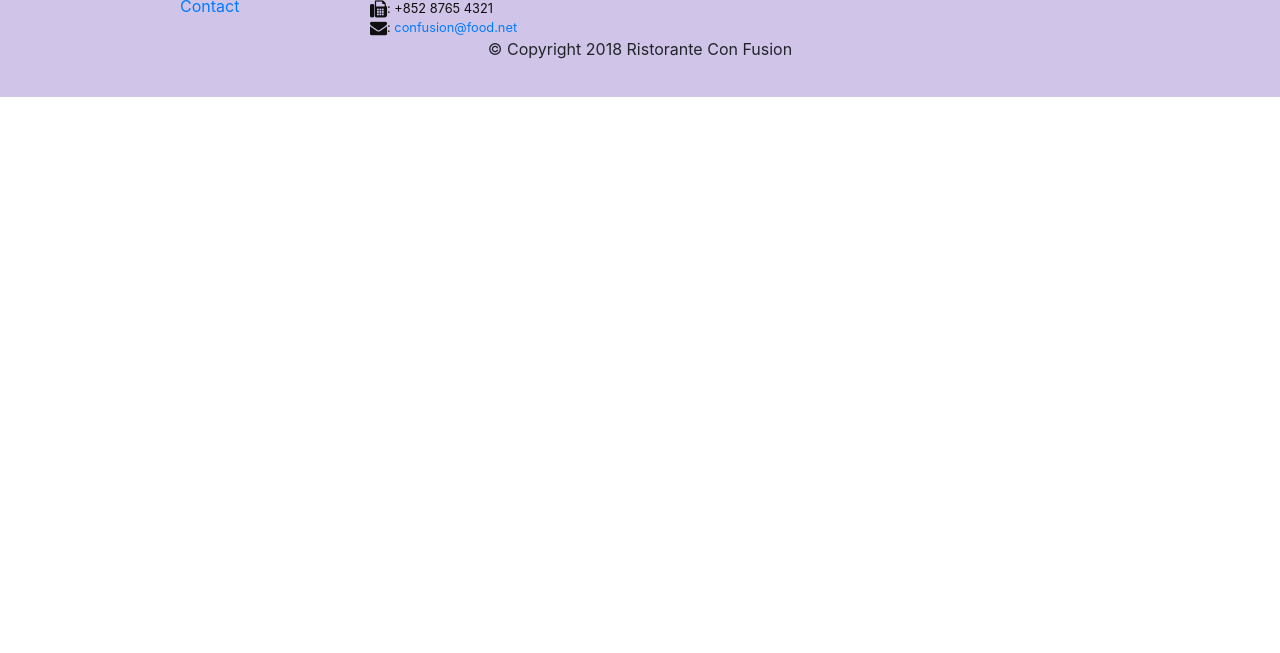
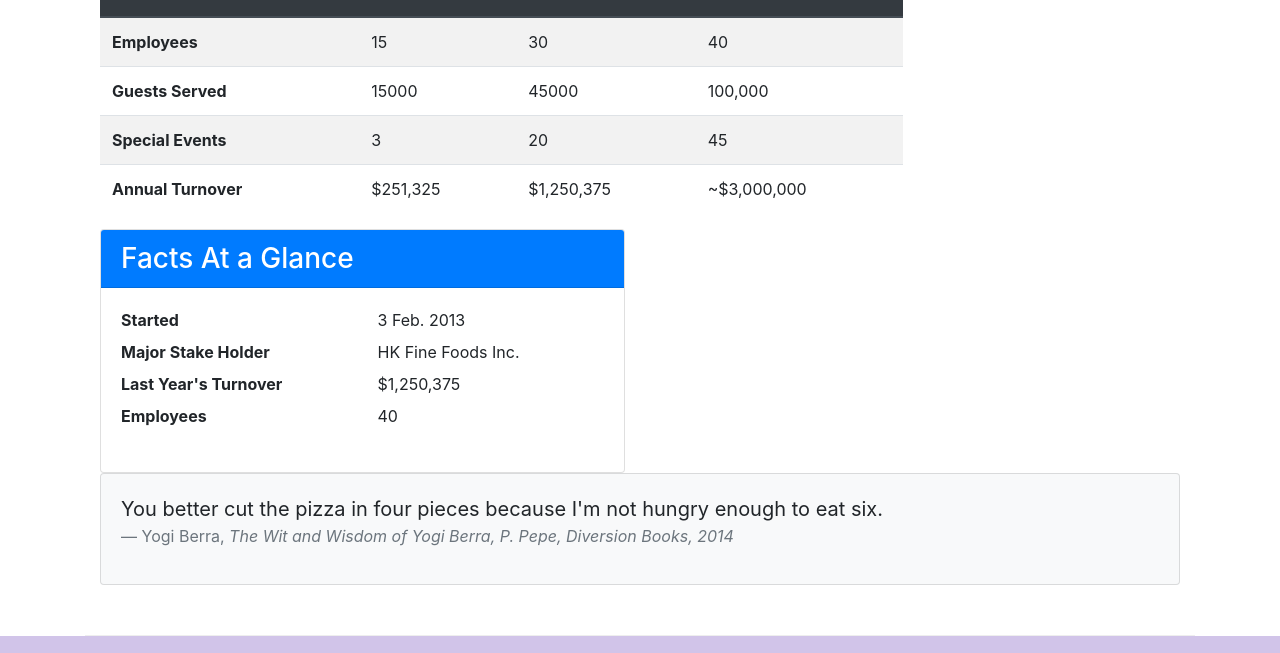
Before and after one commit to Jeremiahiro/coursera-full-stack, a website: page aboutus.html in a window 1280 px wide. Shown: the part 1620-2273 px from the top of the page. Before the commit the page ends 1717 px from the top, so only its background shows below. Drawn offline with nearby package versions, Linux system fonts and the light colour scheme.

```diff
--- a/aboutus.html
+++ b/aboutus.html
@@ -27,14 +27,18 @@
             <button class="navbar-toggler" type="button" data-toggle="collapse" data-target="#Navbar">
                 <span class="navbar-toggler-icon"></span>
             </button>
-            <a class="navbar-brand" href="#">Ristorante Con Fusion</a>
+            <a class="navbar-brand mr-auto" href="#"><img src="img/logo.png" height="30" width="41"></a>
             <div class="collapse navbar-collapse" id="Navbar">
 
                 <ul class="navbar-nav mr-auto">
-                    <li class="nav-item"><a class="nav-link" href="./index.html"><span class="fa fa-home fa-lg"></span> Home</a></li>
-                    <li class="nav-item active"><a class="nav-link" href="./aboutus.html"><span class="fa fa-info fa-lg"></span> About</a></li>
-                    <li class="nav-item"><a class="nav-link" href="#"><span class="fa fa-list fa-lg"></span> Menu</a></li>
-                    <li class="nav-item"><a class="nav-link" href="./contactus.html"><span class="fa fa-address-card fa-lg"></span> Contact</a></li>
+                    <li class="nav-item"><a class="nav-link" href="./index.html"><span class="fa fa-home fa-lg"></span>
+                            Home</a></li>
+                    <li class="nav-item active"><a class="nav-link" href="./aboutus.html"><span
+                                class="fa fa-info fa-lg"></span> About</a></li>
+                    <li class="nav-item"><a class="nav-link" href="#"><span class="fa fa-list fa-lg"></span> Menu</a>
+                    </li>
+                    <li class="nav-item"><a class="nav-link" href="./contactus.html"><span
+                                class="fa fa-address-card fa-lg"></span> Contact</a></li>
                 </ul>
             </div>
         </div>
@@ -47,7 +51,8 @@
                     <p>We take inspiration from the World's best cuisines, and create a unique fusion experience. Our
                         lipsmacking creations will tickle your culinary senses!</p>
                 </div>
-                <div class="col-12 col-sm">
+                <div class="col-12 col-sm align-self-center">
+                    <img src="img/logo.png" class="img-fluid">
                 </div>
             </div>
         </div>
@@ -105,6 +110,80 @@
             </div>
         </div>
 
+        <div class="row row-content">
+            <div class="col-12 col-sm-9">
+                <h2>Facts &amp; Figures</h2>
+                <div class="table-responsive">
+                    <table class="table table-striped">
+                        <thead class="thead-dark">
+                            <tr>
+                                <th>&nbsp;</th>
+                                <th>2013</th>
+                                <th>2014</th>
+                                <th>2015</th>
+                            </tr>
+                        </thead>
+                        <tbody>
+                            <tr>
+                                <th>Employees</th>
+                                <td>15</td>
+                                <td>30</td>
+                                <td>40</td>
+                            </tr>
+                            <tr>
+                                <th>Guests Served</th>
+                                <td>15000</td>
+                                <td>45000</td>
+                                <td>100,000</td>
+                            </tr>
+                            <tr>
+                                <th>Special Events</th>
+                                <td>3</td>
+                                <td>20</td>
+                                <td>45</td>
+                            </tr>
+                            <tr>
+                                <th>Annual Turnover</th>
+                                <td>$251,325</td>
+                                <td>$1,250,375</td>
+                                <td>~$3,000,000</td>
+                            </tr>
+                        </tbody>
+                    </table>
+                </div>
+            </div>
+            <div class="col-12 col-sm-6">
+                <div class="card">
+                    <h3 class="card-header bg-primary text-white">Facts At a Glance</h3>
+                    <div class="card-body">
+                        <dl class="row">
+                            <dt class="col-6">Started</dt>
+                            <dd class="col-6">3 Feb. 2013</dd>
+                            <dt class="col-6">Major Stake Holder</dt>
+                            <dd class="col-6">HK Fine Foods Inc.</dd>
+                            <dt class="col-6">Last Year's Turnover</dt>
+                            <dd class="col-6">$1,250,375</dd>
+                            <dt class="col-6">Employees</dt>
+                            <dd class="col-6">40</dd>
+                        </dl>
+                    </div>
+                </div>
+            </div>
+            <div class="col-12">
+                <div class="card card-body bg-light">
+                    <blockquote class="blockquote">
+                        <p class="mb-0">You better cut the pizza in four pieces because
+                            I'm not hungry enough to eat six.</p>
+                        <footer class="blockquote-footer">Yogi Berra,
+                            <cite title="Source Title">The Wit and Wisdom of Yogi Berra,
+                            P. Pepe, Diversion Books, 2014</cite>
+                        </footer>
+                    </blockquote>
+                </div>
+            </div>
+        </div>
+
+
     </div>
 
     <footer class="footer">
@@ -133,11 +212,16 @@
                 </div>
                 <div class="col-12 col-sm-4 align-self-center">
                     <div class="text-center">
-                        <a class="btn btn-social-icon btn-google" href="http://google.com/+"><i class="fa fa-google-plus"></i></a>
-                        <a class="btn btn-social-icon btn-facebook" href="http://www.facebook.com/profile.php?id="><i class="fa fa-facebook"></i></a>
-                        <a class="btn btn-social-icon btn-linkedin" href="http://www.linkedin.com/in/"><i class="fa fa-linkedin"></i></a>
-                        <a class="btn btn-social-icon btn-twitter" href="http://twitter.com/"><i class="fa fa-twitter"></i></a>
-                        <a class="btn btn-social-icon btn-google" href="http://youtube.com/"><i class="fa fa-youtube"></i></a>
+                        <a class="btn btn-social-icon btn-google" href="http://google.com/+"><i
+                                class="fa fa-google-plus"></i></a>
+                        <a class="btn btn-social-icon btn-facebook" href="http://www.facebook.com/profile.php?id="><i
+                                class="fa fa-facebook"></i></a>
+                        <a class="btn btn-social-icon btn-linkedin" href="http://www.linkedin.com/in/"><i
+                                class="fa fa-linkedin"></i></a>
+                        <a class="btn btn-social-icon btn-twitter" href="http://twitter.com/"><i
+                                class="fa fa-twitter"></i></a>
+                        <a class="btn btn-social-icon btn-google" href="http://youtube.com/"><i
+                                class="fa fa-youtube"></i></a>
                         <a class="btn btn-social-icon" href="mailto:"><i class="fa fa-envelope-o"></i></a>
                     </div>
                 </div>
```
Also changed, not shown: contactus.html (+6 -5 lines), index.html (+49 -20 lines), img/alberto.png (added), img/buffet.png (added), img/logo.png (added), img/uthappizza.png (added), 6 other files.
